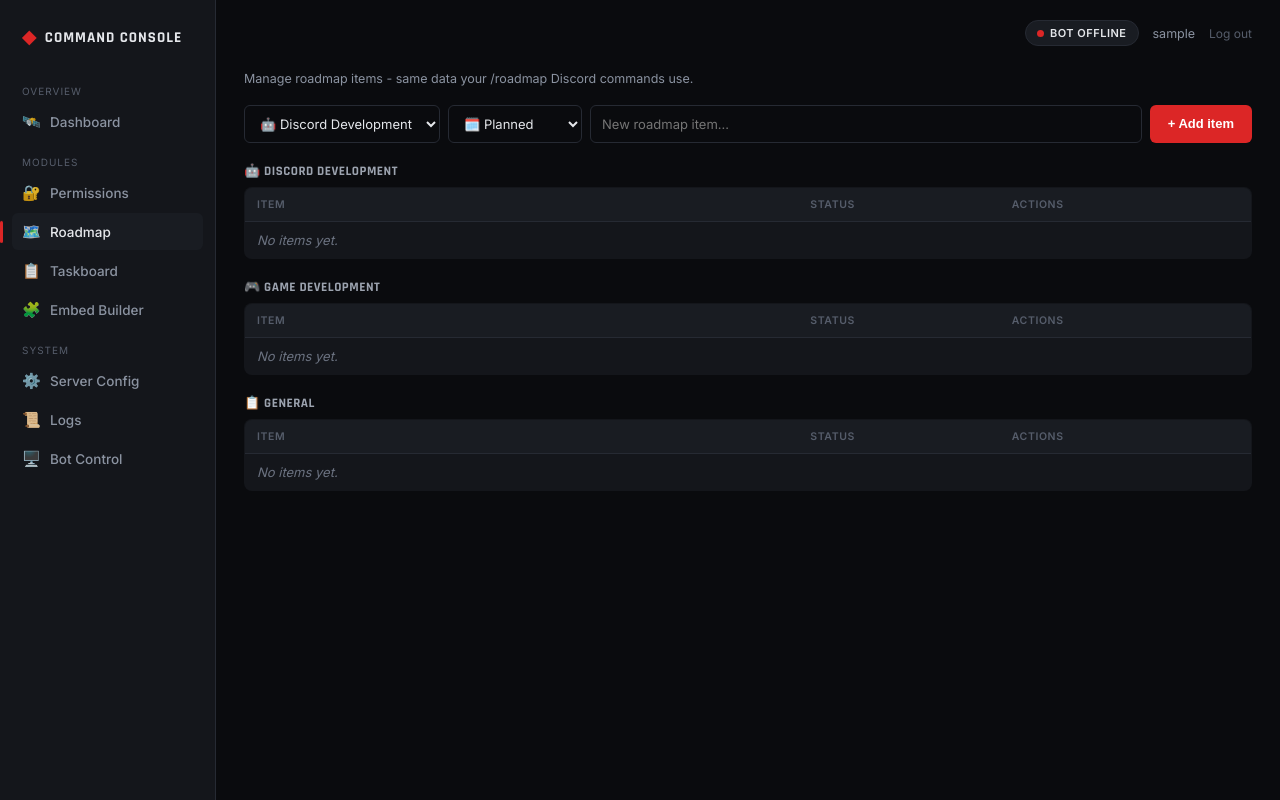
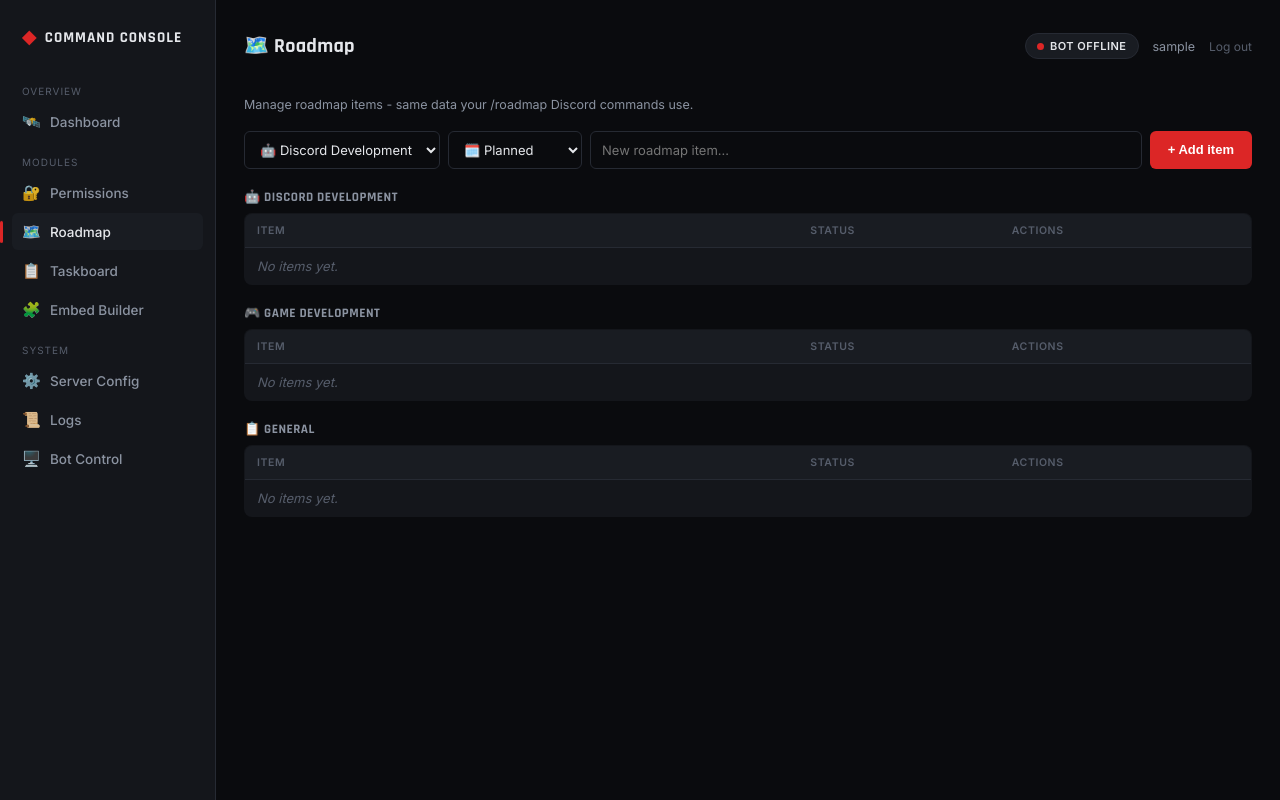
Before and after one commit to Superluks5/sw_announcement_bot, a Flask app: page /roadmap in a window 1280 px wide. Run offline with Flask 3, Linux system fonts and the light colour scheme; the visitor is signed in with stand-in values (Sample User, id 1).

Commit message:
Update roadmap.html

```diff
--- a/dashboard/templates/roadmap.html
+++ b/dashboard/templates/roadmap.html
@@ -1,4 +1,5 @@
 {% extends "base.html" %}
+{% block page_title %}🗺️ Roadmap{% endblock %}
 {% block content %}
         <p class="hint">Manage roadmap items - same data your /roadmap Discord commands use.</p>
 
@@ -18,7 +19,7 @@
         </form>
 
         {% for area_key, area_label in areas.items() %}
-        <h3 style="color: #9ca3af; font-size: 13px; text-transform: uppercase; letter-spacing: 0.5px; margin: 20px 0 8px;">{{ area_label }}</h3>
+        <h3 style="color: #8b93a1; font-size: 13px; text-transform: uppercase; letter-spacing: 0.5px; margin: 20px 0 8px;">{{ area_label }}</h3>
         <table style="margin-bottom: 12px;">
             <thead>
                 <tr>
@@ -47,7 +48,7 @@
                     </td>
                 </tr>
                 {% else %}
-                <tr><td colspan="3" style="color: #6b7280;"><em>No items yet.</em></td></tr>
+                <tr><td colspan="3" style="color: #565d6b;"><em>No items yet.</em></td></tr>
                 {% endfor %}
             </tbody>
         </table>
```
